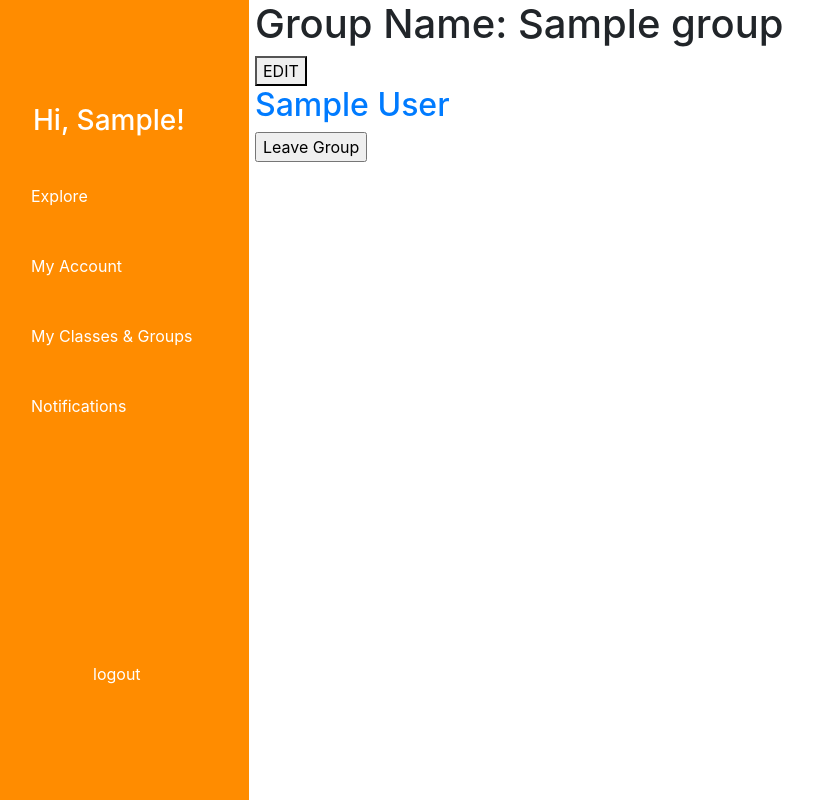
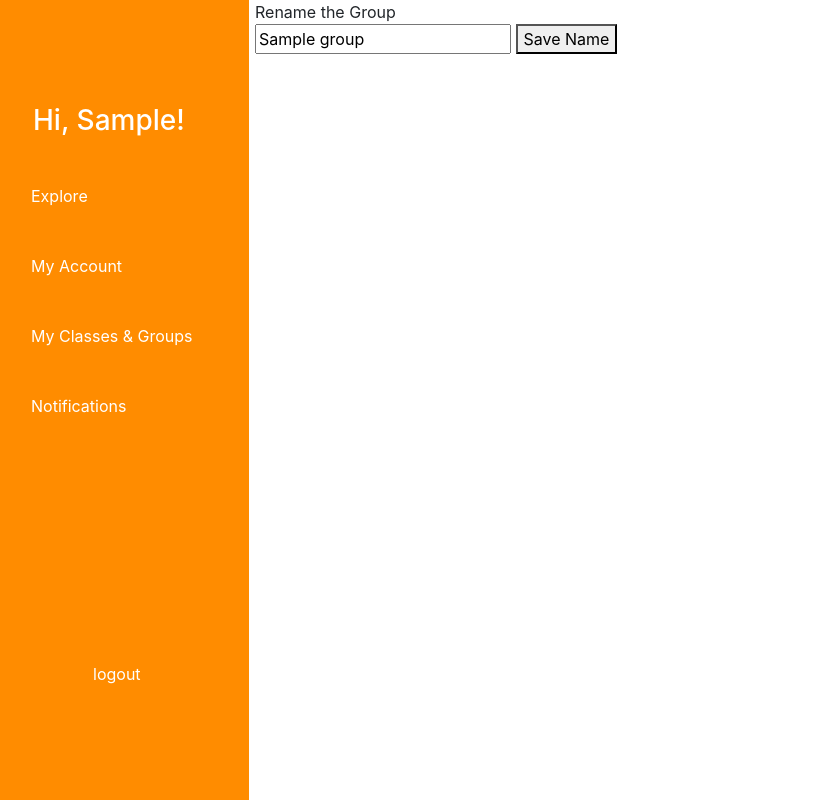
Before and after one commit to beyoglubora/Squad, a Django app: page /groups/edit_group_name/1 in a window 1280 px wide. Shown: the whole page, without its empty margins (1-814 px from the left). Run offline with Django 3.2, Linux system fonts and the light colour scheme; a user stored in the database is signed in; tables that the repository leaves empty hold one stand-in row (values such as "Sample post"); data that the repository does not hold is empty; some libraries are stand-ins or nearby versions; some web fonts are replaced.

Commit message:
more changes

```diff
--- a/groups/urls.py
+++ b/groups/urls.py
@@ -5,9 +5,9 @@ urlpatterns = [
     re_path(r'class/[0-9]+', views.class_details),
     re_path(r'class/enroll/[0-9]+', views.enroll_form),
     re_path(r'class/unenroll/[0-9]+', views.unenroll),
+    re_path(r'edit_group_name/[0-9]+', views.edit_group_name, name='edit-group-name'),
     re_path(r'[0-9]+', views.group_detail),
     re_path('join-group', views.join_group, name='join-group'),
     re_path('leave-group', views.leave_group, name='leave-group'),
     re_path('invite', views.invite, name='invite'),
-    re_path('edit_group_name', views.edit_group_name, name='edit-group-name')
 ]
--- a/groups/views.py
+++ b/groups/views.py
@@ -53,7 +53,13 @@ def group_detail(request):
 
 
 def edit_group_name(request):
-    return
+    group_id = request.get_full_path().split('/')[-1]
+    group = DataModel.Group.objects.filter(group_id=group_id).first()
+    if request.method == 'POST':
+        group.group_name = request.POST['group-name']
+        group.save()
+        return HttpResponseRedirect("/groups/"+group_id)
+    return render(request, 'edit_group_name.html', context={'group': group})
 
 
 def leave_group(request):
--- /dev/null
+++ b/templates/edit_group_name.html
@@ -0,0 +1,9 @@
+{% extends 'base.html' %}
+{% block content %}
+    {% include 'navbar.html' %}
+    <form method="post" style="margin-left: 20%">
+        {% csrf_token %}
+        <div>Rename the Group</div><input name="group-name" value="{{ group.group_name }}">
+        <button type="submit">Save Name</button>
+    </form>
+{% endblock %}
--- a/templates/group_detail.html
+++ b/templates/group_detail.html
@@ -9,7 +9,7 @@
         <div>
             <h1>Group Name: {{ group_name }}</h1>
             {% if user.pk in group_members %}
-                <button onclick="location.href='{% url 'edit-group-name' %}'">EDIT</button>
+                <a href="/groups/edit_group_name/{{ group_id }}">Edit Group Name</a>
             {% endif %}
             {% for student_id, student_name in group_members.items %}
                 <h2><a href="/account/{{ student_id }}"> {{ student_name }}</a></h2>
```
